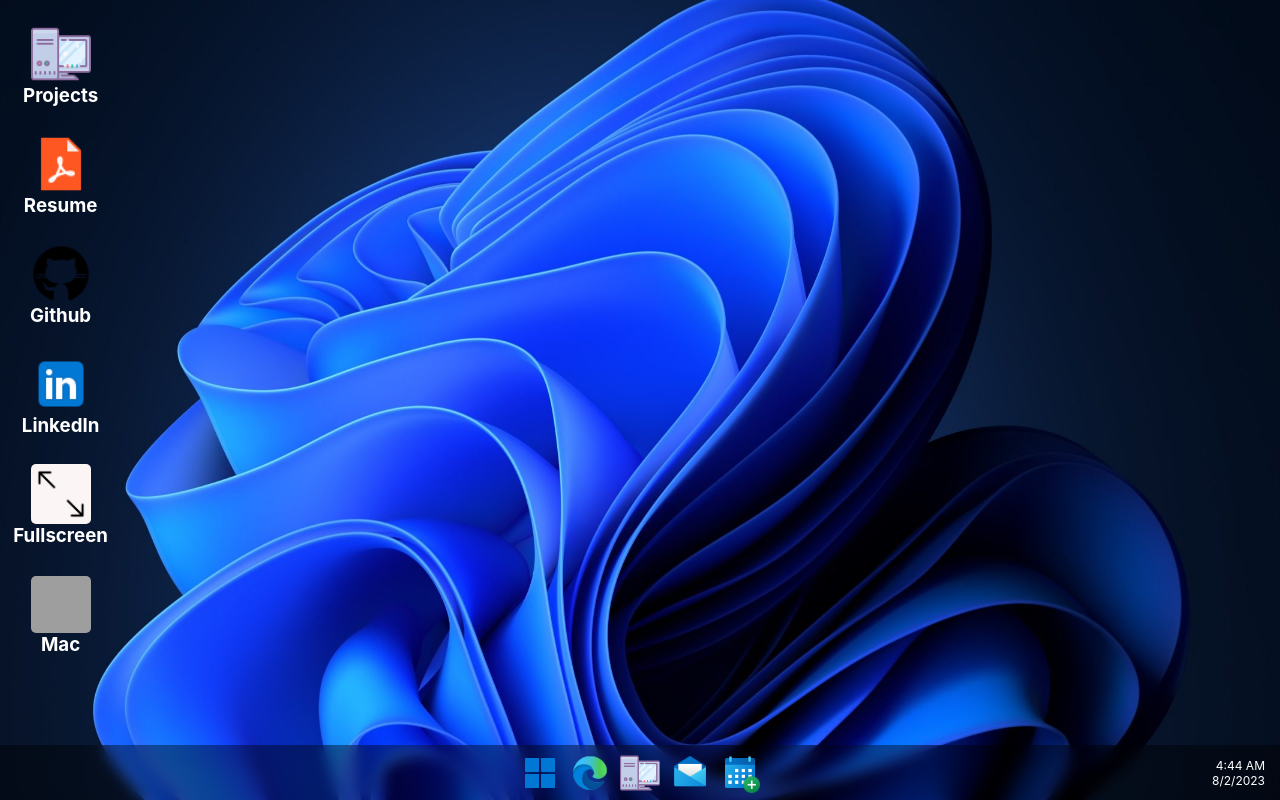
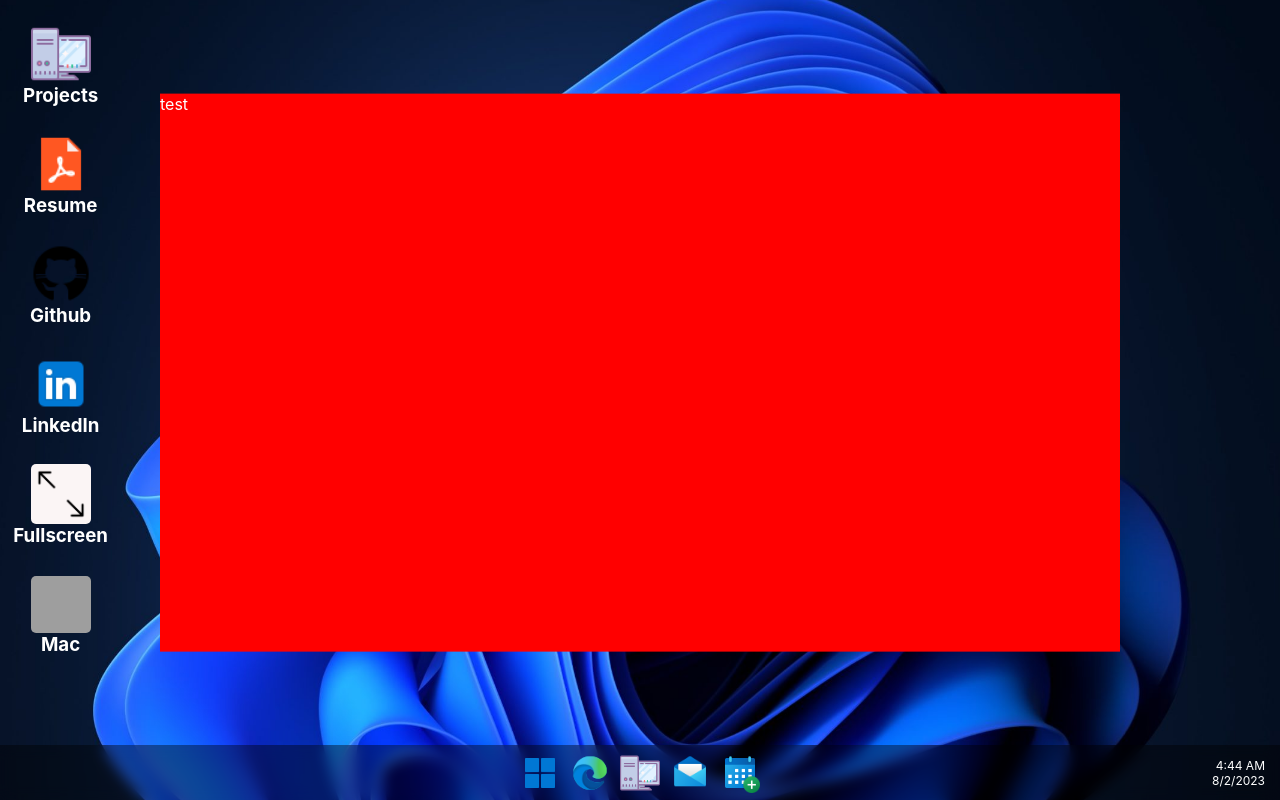
Before and after one commit to DenisHallvaxhiu/Portfolio, a React (Create React App) app: page / in a window 1280 px wide. Both pictures are taken after a click on the element "Projects". Built offline with nearby package versions, Linux system fonts and the light colour scheme; no server answers; grey boxes are pictures that could not be loaded.

Commit message:
Simple modal open/close, no style

```diff
--- a/src/App.js
+++ b/src/App.js
@@ -6,7 +6,7 @@ import Main from './components/Main/Main';
 function App() {
   return (
     <div className='app'>
-      <img src={Background}/>
+      <img src={Background} alt='Background'/>
       <Main/>
       <Footer/>
     </div>
--- a/src/components/Main/Main.css
+++ b/src/components/Main/Main.css
@@ -3,7 +3,6 @@
     top: 0;
     width: 100vw;
     height: calc(100vh - 55px);
-
 }
 .main > .app-container{
     width: 100%;
@@ -33,5 +32,6 @@
     border-radius: 5px;
 }
 .app-container > div > h3{
+    text-align: center;
     color: white;
 }
--- a/src/components/Main/Main.jsx
+++ b/src/components/Main/Main.jsx
@@ -1,4 +1,4 @@
-import React from "react";
+import React, { useState } from "react";
 import { motion } from "framer-motion";
 import "./Main.css";
 import Project from "../../assets/Projects.png";
@@ -7,17 +7,30 @@ import Github from "../../assets/Github.png";
 import LinkedIn from "../../assets/LinkedIn.png";
 import Fullscreen from "../../assets/FullScreen.png";
 import MacApple from "../../assets/MacApple.png";
-import ResumePdf from "../../assets/Resume/Resume+Denis+Hallvaxhiu.pdf"
+import ResumePdf from "../../assets/Resume/Resume+Denis+Hallvaxhiu.pdf";
+import ProjectsModal from "../ProjectsModal/ProjectsModal";
 
 export default function Main() {
+
+  const [fullScreen,setFullScreen] = useState(false)
+  const [openProjectModal, setOpenProjectModal] = useState(false)
+
   const generateDelay = (index) => {
     return index * 0.1;
   };
-  const test = () => {
-    console.log("testing");
-    document.body.requestFullscreen()
+  const openProjectModalFunc = () => {
+    setOpenProjectModal(true)
   };
-
+  const fullScreenFunc = () => {
+    if (document.fullscreenElement === null) {
+      document.body.requestFullscreen();
+      setFullScreen(true)
+    }
+    else{
+      document.exitFullscreen();
+      setFullScreen(false)
+    }
+  };
   const openLinkedInPage = () => {
     window.open(
       "https://www.linkedin.com/in/denis-hallvaxhiu-0bb86a226/",
@@ -29,7 +42,7 @@ export default function Main() {
   };
 
   const openResumeInPage = () => {
-    window.open(ResumePdf, "_blank")
+    window.open(ResumePdf, "_blank");
   };
   const apps = [
     {
@@ -37,7 +50,7 @@ export default function Main() {
       header: "Projects",
       shortcut: false,
       function: () => {
-        test();
+        openProjectModalFunc()
       },
     },
     {
@@ -66,10 +79,10 @@ export default function Main() {
     },
     {
       icon: Fullscreen,
-      header: "Fullscreen",
+      header: !fullScreen ? "Fullscreen" : "Exit Fullscreen",
       shortcut: false,
       function: () => {
-        console.log(apps[0].header);
+        fullScreenFunc();
       },
     },
     {
@@ -96,6 +109,7 @@ export default function Main() {
           </motion.div>
         ))}
       </div>
+          <ProjectsModal open={openProjectModal} close={()=> setOpenProjectModal(false)}/>
     </main>
   );
 }
--- /dev/null
+++ b/src/components/ProjectsModal/ProjectsModal.css
@@ -0,0 +1,11 @@
+.test{
+    position: absolute;
+    background-color: red;
+    z-index: 1000;
+    color: white;
+    width: 75%;
+    height: 75%;
+    top: 50%;
+    left: 50%;
+    transform: translate(-50%,-50%);
+}
--- /dev/null
+++ b/src/components/ProjectsModal/ProjectsModal.jsx
@@ -0,0 +1,12 @@
+import React from "react";
+import "./ProjectsModal.css";
+
+export default function ProjectsModal({ open,close }) {
+  if (!open) return null;
+
+  return (
+    <div className="test" onClick={close}>
+      <div>test</div>
+    </div>
+  );
+}
--- a/src/components/WeatherInfo/WeatherInfo.css
+++ b/src/components/WeatherInfo/WeatherInfo.css
@@ -2,7 +2,7 @@
     height: 50px;
     padding: 5px;
     display: flex;
-    justify-content: start;
+    justify-content: flex-start;
     align-items: center;
 }
 
```
